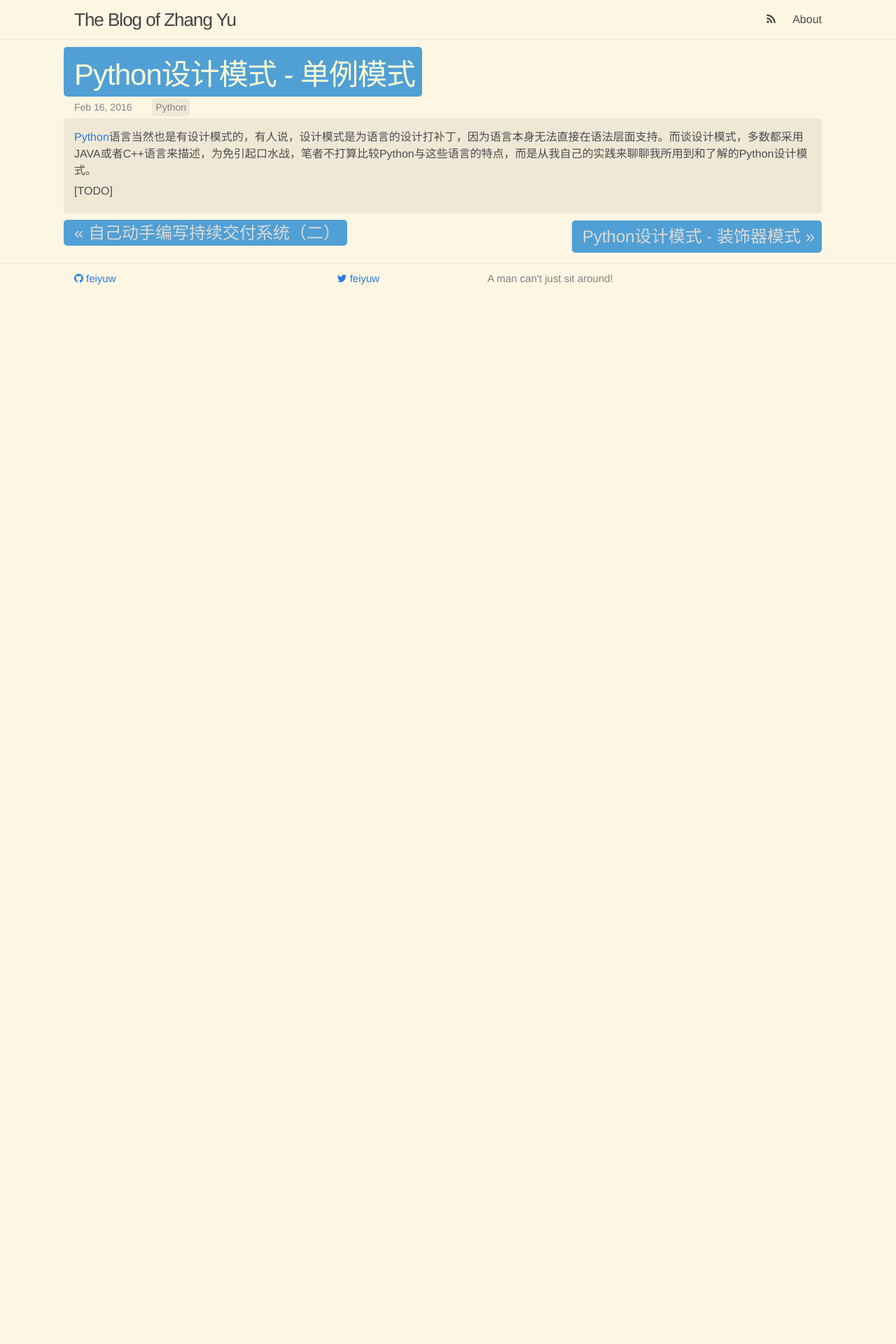
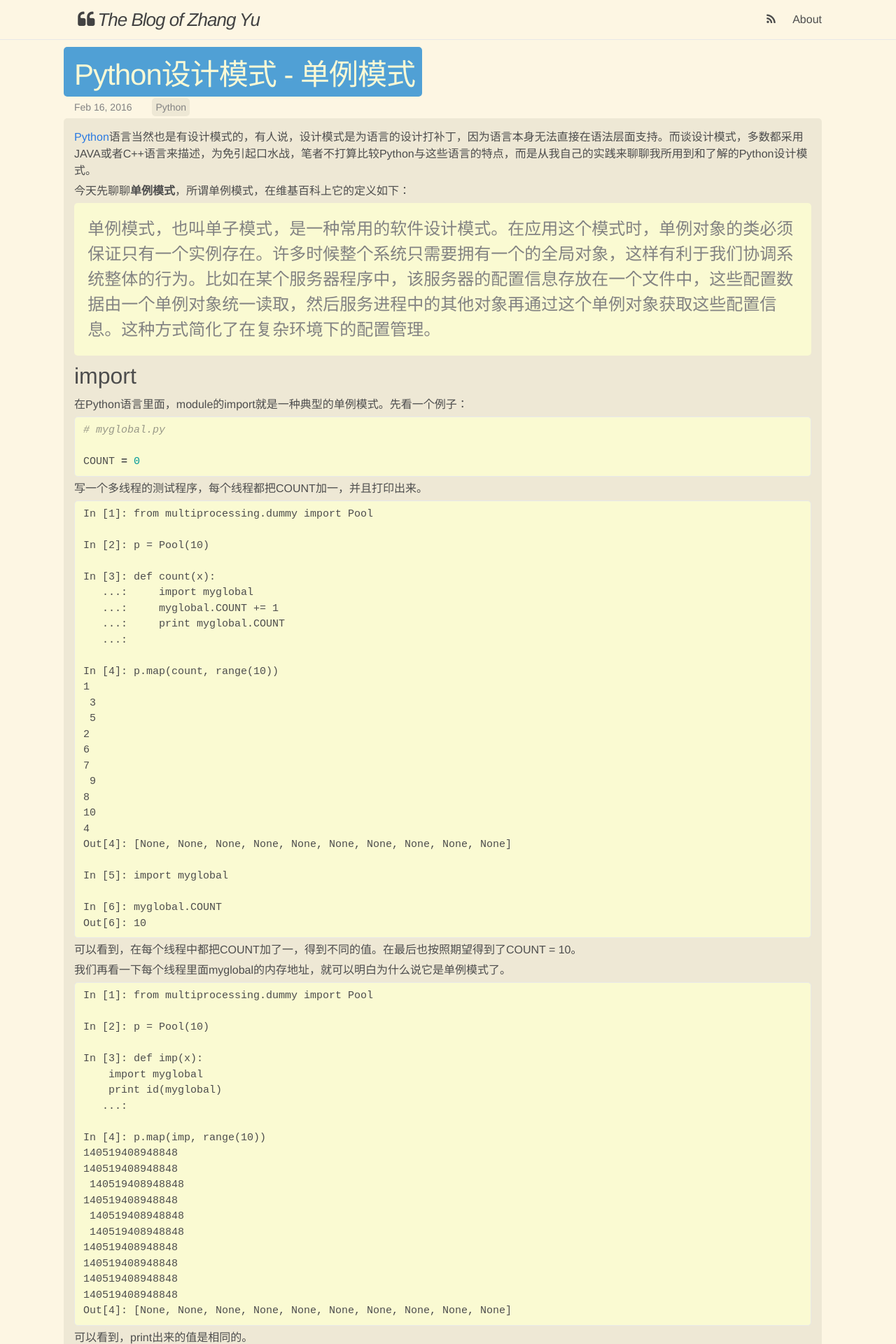
Before and after one commit to feiyuw/feiyuw.github.io, a Jekyll site: the page built from _posts/2016-02-16-design-patterns-of-python-borg.md, in a window 1280 px wide. Shown: the top 1920 px of the page at 70% size. Built offline with Jekyll 4.4.1, drawn with Linux system fonts in a browser that asks for light colours; nearby versions of some CDN libraries; comment, search, counter and statistics services are not loaded; before the commit the page ends 900 px from its top, so only the background shows below that; some of the changed text lies outside the part shown.

Commit message:
update one blog

````diff
--- a/_includes/header.html
+++ b/_includes/header.html
@@ -2,7 +2,7 @@
 
   <div class="wrapper">
 
-    <a class="site-title" href="{{ site.baseurl }}/">{{ site.title }}</a>
+    <a class="site-title" href="{{ site.baseurl }}/"><i class="fa fa-quote-left fa-fw"></i>{{ site.title }}</a>
 
     <nav class="site-nav">
       <a href="#" class="menu-icon">
--- a/_posts/2016-02-16-design-patterns-of-python-borg.md
+++ b/_posts/2016-02-16-design-patterns-of-python-borg.md
@@ -6,4 +6,207 @@ categories: Python
 ---
 [Python](https://www.python.org)语言当然也是有设计模式的，有人说，设计模式是为语言的设计打补丁，因为语言本身无法直接在语法层面支持。而谈设计模式，多数都采用JAVA或者C++语言来描述，为免引起口水战，笔者不打算比较Python与这些语言的特点，而是从我自己的实践来聊聊我所用到和了解的Python设计模式。
 
-[TODO]
+今天先聊聊**单例模式**，所谓单例模式，在维基百科上它的定义如下：
+
+>单例模式，也叫单子模式，是一种常用的软件设计模式。在应用这个模式时，单例对象的类必须保证只有一个实例存在。许多时候整个系统只需要拥有一个的全局对象，这样有利于我们协调系统整体的行为。比如在某个服务器程序中，该服务器的配置信息存放在一个文件中，这些配置数据由一个单例对象统一读取，然后服务进程中的其他对象再通过这个单例对象获取这些配置信息。这种方式简化了在复杂环境下的配置管理。
+
+## import
+
+在Python语言里面，module的import就是一种典型的单例模式。先看一个例子：
+
+```python
+# myglobal.py
+
+COUNT = 0
+```
+
+写一个多线程的测试程序，每个线程都把COUNT加一，并且打印出来。
+
+```
+In [1]: from multiprocessing.dummy import Pool
+
+In [2]: p = Pool(10)
+
+In [3]: def count(x):
+   ...:     import myglobal
+   ...:     myglobal.COUNT += 1
+   ...:     print myglobal.COUNT
+   ...:
+
+In [4]: p.map(count, range(10))
+1
+ 3
+ 5
+2
+6
+7
+ 9
+8
+10
+4
+Out[4]: [None, None, None, None, None, None, None, None, None, None]
+
+In [5]: import myglobal
+
+In [6]: myglobal.COUNT
+Out[6]: 10
+```
+
+可以看到，在每个线程中都把COUNT加了一，得到不同的值。在最后也按照期望得到了COUNT = 10。
+
+我们再看一下每个线程里面myglobal的内存地址，就可以明白为什么说它是单例模式了。
+
+```
+In [1]: from multiprocessing.dummy import Pool
+
+In [2]: p = Pool(10)
+
+In [3]: def imp(x):
+    import myglobal
+    print id(myglobal)
+   ...:
+
+In [4]: p.map(imp, range(10))
+140519408948848
+140519408948848
+ 140519408948848
+140519408948848
+ 140519408948848
+ 140519408948848
+140519408948848
+140519408948848
+140519408948848
+140519408948848
+Out[4]: [None, None, None, None, None, None, None, None, None, None]
+```
+
+可以看到，print出来的值是相同的。
+
+现在让我们想想import的用法，就可以明白为什么它要设计成这样了。
+
+我们都知道，import一个模块之后，会在程序的不同地方调用这个模块，可能在不同的函数，也可能在不同的线程中。我们希望无论在什么地方，这个模块的行为是一致的，也就是说，我们希望它是唯一的，而不是一个独立的个体。
+
+---
+
+## logging
+
+`logging`是单例模式的一个非常典型的应用，因为我们的应用内部一般不去关心logging的细节，比如写到数据库还是文件，时间戳的格式等等。在应用内部，我们只关心logging的分类，内容和级别，是app的还是db的log，是warning，error还是debug。
+
+而对与logging的配置，则往往是全局的，一个系统一般只有一个配置logging的地方，它作用于所有的应用。
+
+看一个例子：
+
+```python
+import logging
+# 全局的配置
+logging.basicConfig(format="%(asctime)s %(levelname)s %(name)s %(message)s", level='DEBUG')
+# 在函数中如下使用
+logging.debug('hello')
+
+# 在其他module中，sub.py
+import logging
+logger = logging.getLogger('sub')
+logger.info('this is the log in sub module')
+```
+
+打印出来的log如下：
+
+```
+2016-02-17 10:26:33,100 DEBUG root hello
+2016-02-17 10:29:18,274 INFO sub this is the log in sub module
+```
+
+可见两个log的行为和格式是一样的。
+
+让我们看一下logging模块的相关代码，比如logging.info。
+
+```python
+root = RootLogger(WARNING)
+
+def info(msg, *args, **kwargs):
+    """
+    Log a message with severity 'INFO' on the root logger.
+    """
+    if len(root.handlers) == 0:
+        basicConfig()
+    root.info(msg, *args, **kwargs)
+```
+
+可以看到具体的执行都是有root这个实例来进行的，由于root是一个module层面的实例，所以所有的logging.info都是同一个实例来进行的。
+
+---
+
+## 共享的instance
+
+在很多讲述Python单例模式的文章中都能看到一段代码，我把它摘录如下：
+
+```python
+# https://github.com/faif/python-patterns/blob/master/borg.py
+#!/usr/bin/env python
+# -*- coding: utf-8 -*-
+
+
+class Borg:
+    __shared_state = {}
+
+    def __init__(self):
+        self.__dict__ = self.__shared_state
+        self.state = 'Init'
+
+    def __str__(self):
+        return self.state
+
+
+class YourBorg(Borg):
+    pass
+
+if __name__ == '__main__':
+    rm1 = Borg()
+    rm2 = Borg()
+
+    rm1.state = 'Idle'
+    rm2.state = 'Running'
+
+    print('rm1: {0}'.format(rm1))
+    print('rm2: {0}'.format(rm2))
+
+    rm2.state = 'Zombie'
+
+    print('rm1: {0}'.format(rm1))
+    print('rm2: {0}'.format(rm2))
+
+    print('rm1 id: {0}'.format(id(rm1)))
+    print('rm2 id: {0}'.format(id(rm2)))
+
+    rm3 = YourBorg()
+
+    print('rm1: {0}'.format(rm1))
+    print('rm2: {0}'.format(rm2))
+    print('rm3: {0}'.format(rm3))
+
+### OUTPUT ###
+# rm1: Running
+# rm2: Running
+# rm1: Zombie
+# rm2: Zombie
+# rm1 id: 140732837899224
+# rm2 id: 140732837899296
+# rm1: Init
+# rm2: Init
+# rm3: Init
+```
+
+可以看到这些rm1和rm2的id并不一样，但是他们的state却是一样的，达到这个效果的关键就在Borg的那个`__init__`函数中。
+
+```python
+    def __init__(self):
+        self.__dict__ = self.__shared_state
+```
+
+通过对`__dict__`的重载，它指向了一个类变量，这样所有的instance的`__dict__`都指向同一个变量，即`__shared_state`，通过这种方式在各个instance间共享了同样的数据。
+
+---
+
+## 小结
+
+在实际工作中，我几乎从未使用过第三种方法，因为它容易让人疑惑，大部分情况下类logging的方法都是不错的解决方案。
--- a/_sass/_layout.scss
+++ b/_sass/_layout.scss
@@ -11,6 +11,7 @@
 
 .site-title {
     font-size: 26px;
+    font-style: italic;
     line-height: 56px;
     letter-spacing: -1px;
     margin-bottom: 0;
--- a/css/main.scss
+++ b/css/main.scss
@@ -25,8 +25,8 @@ $grey-color-dark:  darken($grey-color, 25%);
 // Width of the content area
 $content-width:    85%;
 
-$on-palm:          95%;
-$on-laptop:        85%;
+$on-palm:          800px;
+$on-laptop:        1024px;
 
 
 
````
